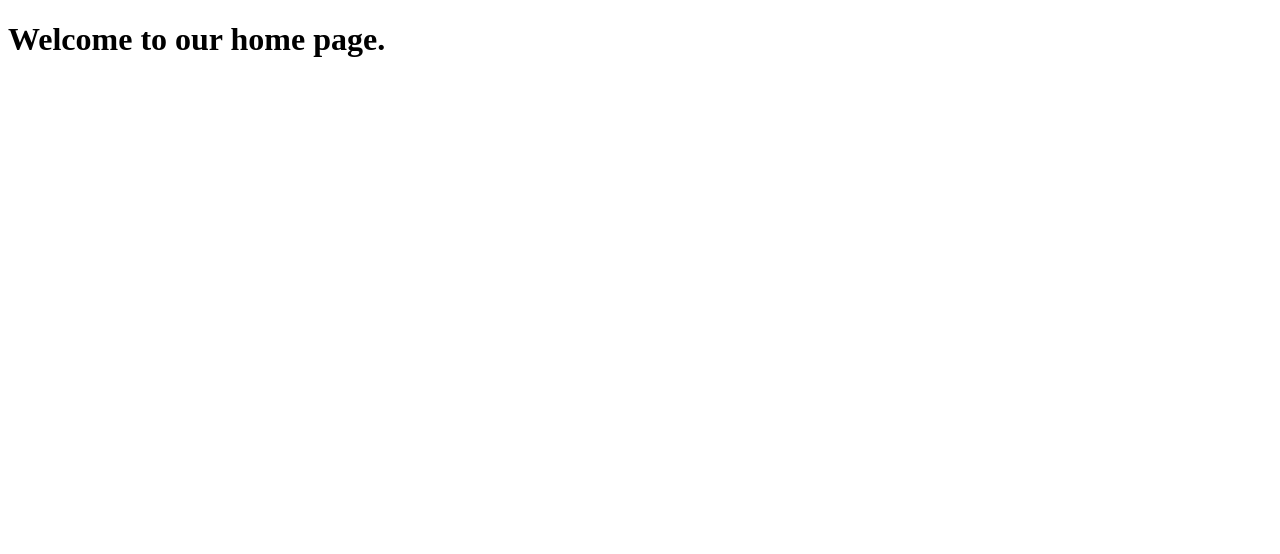
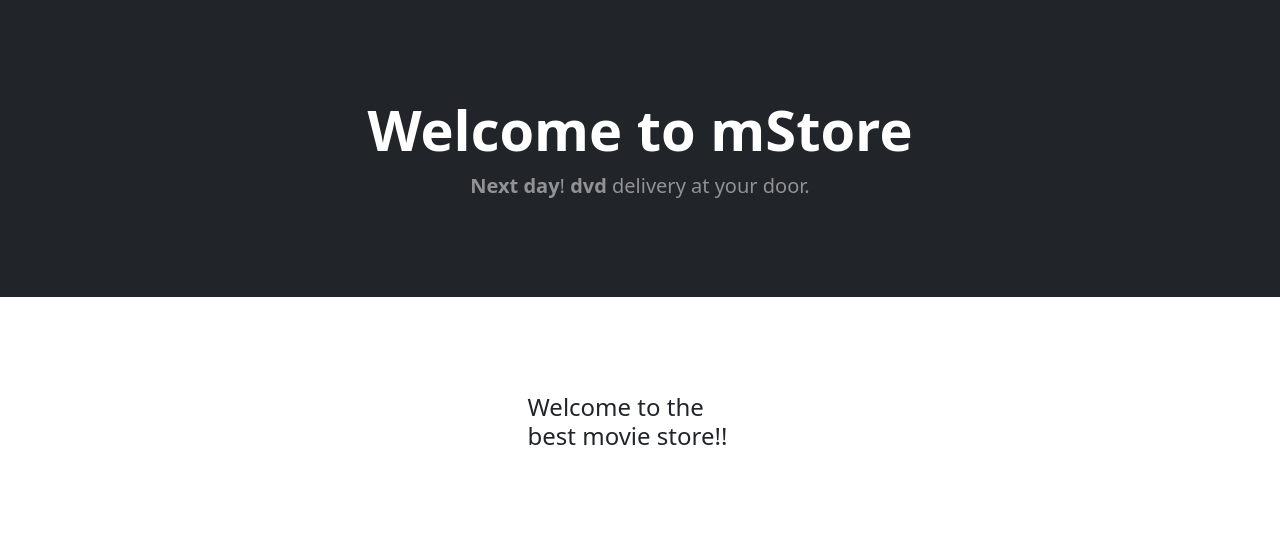
Before and after one commit to johnclamy/django-moviestore-project, a Django app: page / in a window 1280 px wide. Shown: the top 554 px of the page. Run offline with Django 5.2, Linux system fonts and the light colour scheme; some libraries are stand-ins or nearby versions.

Commit message:
define the header section of the home page

```diff
--- a/moviestore/home/templates/home/index.html
+++ b/moviestore/home/templates/home/index.html
@@ -1,9 +1,18 @@
-<!DOCTYPE html>
-<html>
-    <head>
-        <title>Movie Hub Web Store | Welcome to our home page</title>
-    </head>
-    <body>
-        <h1>Welcome to our home page.</h1>
-    </body>
-</html>
+{% extends "base.html" %}
+{% block content %}
+<header class="bg-dark py-5">
+    <div class="container px-4 px-lg my-5">
+        <div class="text-center text-white">
+            <h1 class="display-4 fw-bolder">Welcome to <span>m</span>Store</h1>
+            <p class="lead fw-normal text-white-50 mb-0"><strong>Next day</strong>! <b class="uppercase">dvd</b> delivery at your door.</p>
+        </div>
+    </div>
+</header>
+<main class="py-5">
+    <div class="container px-4 px-lg-5 mt-5">
+        <div class="row gx-4 gx-lg-5 row-cols-2 row-cols-md-3 row-cols-xl-4 justify-content-center">
+            <div class="col mb-5"><h4>Welcome to the best movie store!!</h4></div>
+        </div>
+    </div>
+</main>
+{% endblock content %}
```
